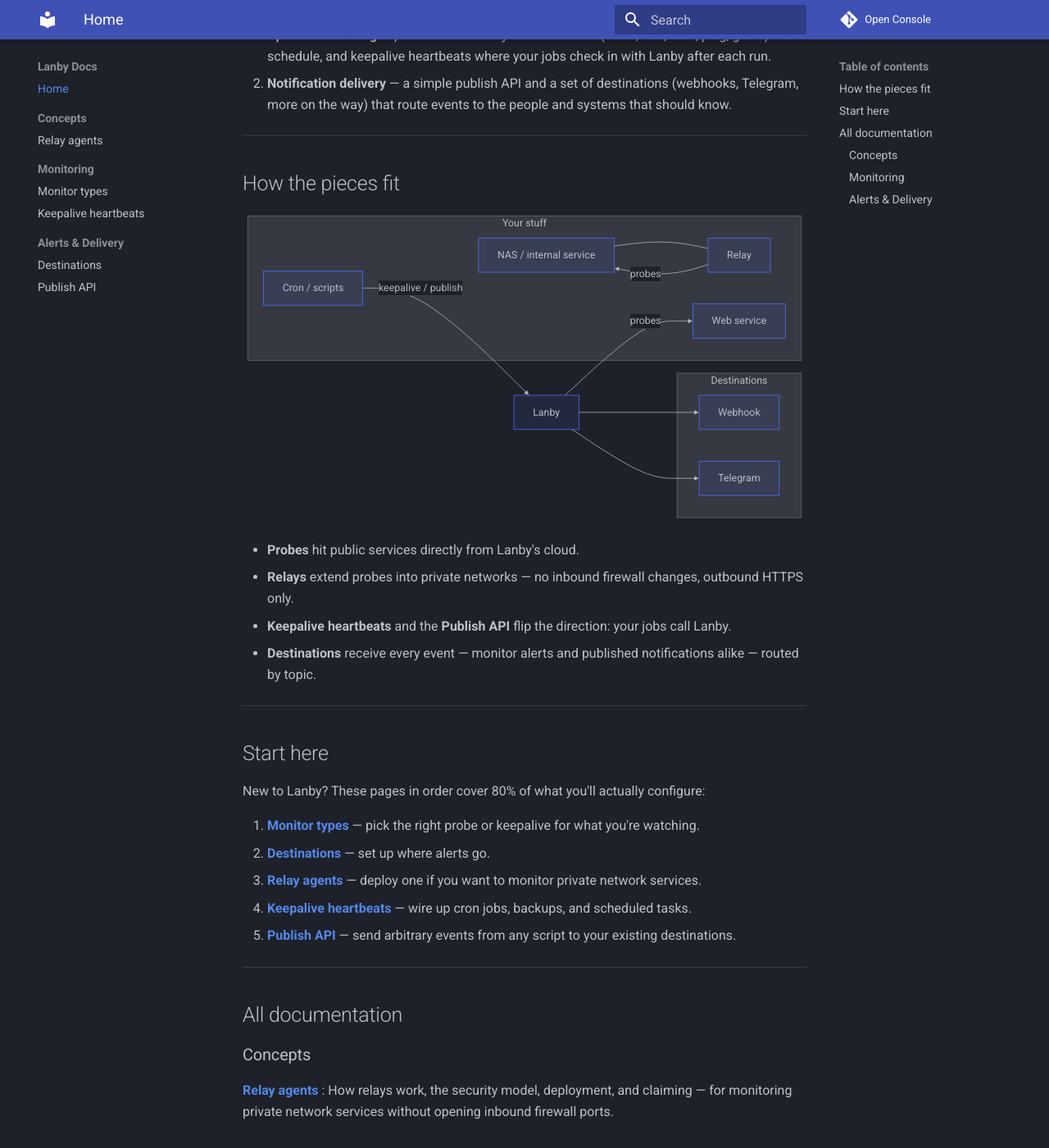
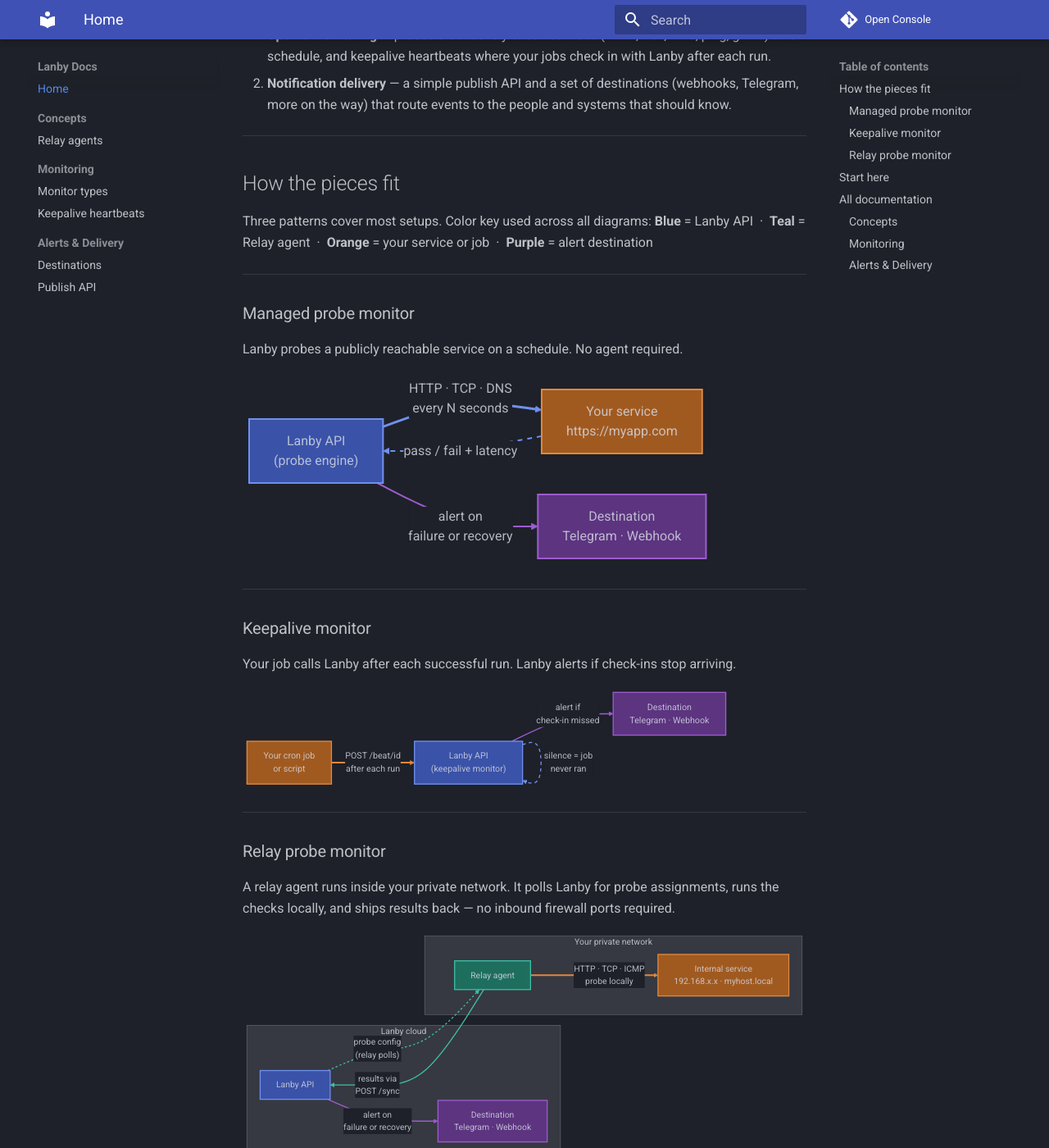
Before and after one commit to lanby-dev/lanby-docs, an MkDocs documentation site: the page built from docs/index.md, in a window 1280 px wide and 1400 px high, scrolled down 284 px. Shown: the whole window at 82% size. Built offline with MkDocs 1.6.1 and Material for MkDocs 9.7.7, drawn with Linux system fonts in a browser that asks for light colours.

Commit message:
Split diagrams into dedicated ones

````diff
--- a/docs/index.md
+++ b/docs/index.md
@@ -11,36 +11,94 @@
 
 ## How the pieces fit
 
+Three patterns cover most setups. Color key used across all diagrams:
+**Blue** = Lanby API &nbsp;·&nbsp; **Teal** = Relay agent &nbsp;·&nbsp; **Orange** = your service or job &nbsp;·&nbsp; **Purple** = alert destination
+
+---
+
+### Managed probe monitor
+
+Lanby probes a publicly reachable service on a schedule. No agent required.
+
 ```mermaid
+%%{init:{'theme':'base','themeVariables':{'primaryColor':'#3a52a8','primaryBorderColor':'#7090ee','primaryTextColor':'#fff','edgeLabelBackground':'#1a1a2e','lineColor':'#7090ee'}}}%%
 flowchart LR
-    subgraph yours["Your stuff"]
-        direction TB
-        s1[Web service]
-        s2[NAS / internal service]
-        s3[Cron / scripts]
-        r[Relay]
-        s2 --- r
+    classDef lanby  fill:#3a52a8,stroke:#7090ee,stroke-width:2px,color:#fff
+    classDef svc    fill:#a05a20,stroke:#e08840,stroke-width:2px,color:#fff
+    classDef dest   fill:#5c3480,stroke:#9d5cce,stroke-width:2px,color:#fff
+
+    L["Lanby API\n(probe engine)"]:::lanby
+    S["Your service\nhttps://myapp.com"]:::svc
+    D["Destination\nTelegram · Webhook"]:::dest
+
+    L == "HTTP · TCP · DNS\nevery N seconds" ==> S
+    S -. "pass / fail + latency" .-> L
+    L -- "alert on\nfailure or recovery" --> D
+
+    linkStyle 0 stroke:#7090ee,stroke-width:3px,color:#fff
+    linkStyle 1 stroke:#7090ee,stroke-width:2px,stroke-dasharray:6
+    linkStyle 2 stroke:#9d5cce,stroke-width:2px
+```
+
+---
+
+### Keepalive monitor
+
+Your job calls Lanby after each successful run. Lanby alerts if check-ins stop arriving.
+
+```mermaid
+%%{init:{'theme':'base','themeVariables':{'primaryColor':'#3a52a8','primaryBorderColor':'#7090ee','primaryTextColor':'#fff','edgeLabelBackground':'#1a1a2e','lineColor':'#7090ee'}}}%%
+flowchart LR
+    classDef lanby  fill:#3a52a8,stroke:#7090ee,stroke-width:2px,color:#fff
+    classDef job    fill:#a05a20,stroke:#e08840,stroke-width:2px,color:#fff
+    classDef dest   fill:#5c3480,stroke:#9d5cce,stroke-width:2px,color:#fff
+
+    J["Your cron job\nor script"]:::job
+    L["Lanby API\n(keepalive monitor)"]:::lanby
+    D["Destination\nTelegram · Webhook"]:::dest
+
+    J == "POST /beat/id\nafter each run" ==> L
+    L -. "silence = job\nnever ran" .-> L
+    L -- "alert if\ncheck-in missed" --> D
+
+    linkStyle 0 stroke:#e08840,stroke-width:3px
+    linkStyle 1 stroke:#7090ee,stroke-width:2px,stroke-dasharray:6
+    linkStyle 2 stroke:#9d5cce,stroke-width:2px
+```
+
+---
+
+### Relay probe monitor
+
+A relay agent runs inside your private network. It polls Lanby for probe assignments, runs the checks locally, and ships results back — no inbound firewall ports required.
+
+```mermaid
+%%{init:{'theme':'base','themeVariables':{'primaryColor':'#3a52a8','primaryBorderColor':'#7090ee','primaryTextColor':'#fff','edgeLabelBackground':'#1a1a2e','lineColor':'#7090ee'}}}%%
+flowchart LR
+    classDef lanby  fill:#3a52a8,stroke:#7090ee,stroke-width:2px,color:#fff
+    classDef relay  fill:#1e6e5e,stroke:#40c0a8,stroke-width:2px,color:#fff
+    classDef svc    fill:#a05a20,stroke:#e08840,stroke-width:2px,color:#fff
+    classDef dest   fill:#5c3480,stroke:#9d5cce,stroke-width:2px,color:#fff
+
+    subgraph cloud["Lanby cloud"]
+        L["Lanby API"]:::lanby
+        D["Destination\nTelegram · Webhook"]:::dest
+    end
+    subgraph net["Your private network"]
+        R["Relay agent"]:::relay
+        S["Internal service\n192.168.x.x · myhost.local"]:::svc
     end
 
-    L[Lanby]
+    L -- "probe config\n(relay polls)" --> R
+    R == "HTTP · TCP · ICMP\nprobe locally" ==> S
+    R -- "results via\nPOST /sync" --> L
+    L -- "alert on\nfailure or recovery" --> D
 
-    subgraph dests["Destinations"]
-        direction TB
-        d1[Webhook]
-        d2[Telegram]
-    end
-
-    L -- probes --> s1
-    r -- probes --> s2
-    s3 -- keepalive / publish --> L
-    L --> d1
-    L --> d2
+    linkStyle 0 stroke:#40c0a8,stroke-width:2px,stroke-dasharray:4
+    linkStyle 1 stroke:#e08840,stroke-width:3px
+    linkStyle 2 stroke:#40c0a8,stroke-width:2px
+    linkStyle 3 stroke:#9d5cce,stroke-width:2px
 ```
-
-- **Probes** hit public services directly from Lanby's cloud.
-- **Relays** extend probes into private networks — no inbound firewall changes, outbound HTTPS only.
-- **Keepalive heartbeats** and the **Publish API** flip the direction: your jobs call Lanby.
-- **Destinations** receive every event — monitor alerts and published notifications alike — routed by topic.
 
 ---
 
````
